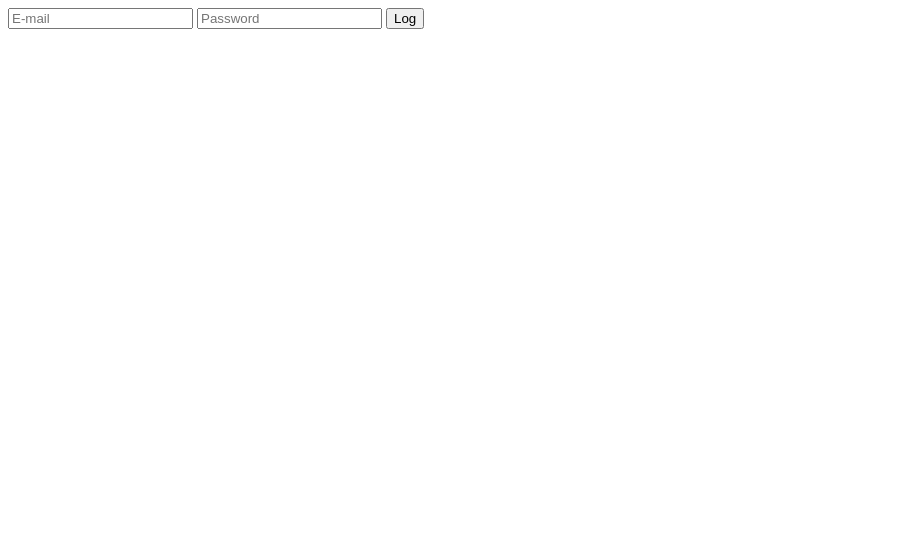
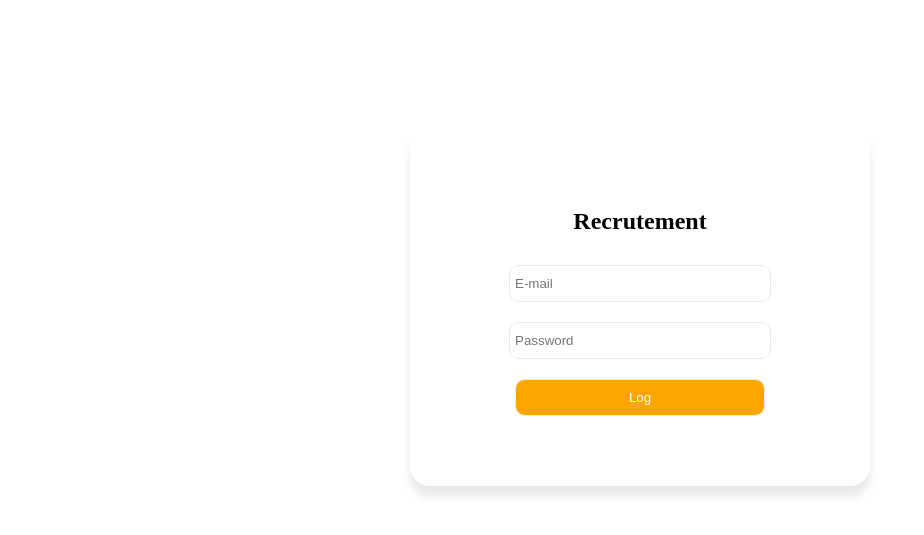
Before and after one commit to JohanKael/recrutement, a CodeIgniter app: the page made by application/views/login.php in a window 1280 px wide. Shown: the top 535 px of the page, without its empty margins (0-924 px from the left). Run offline with CodeIgniter, Linux system fonts and the light colour scheme.

Commit message:
front of the login finished

```diff
--- a/application/controllers/Login_controller.php
+++ b/application/controllers/Login_controller.php
@@ -5,7 +5,7 @@ class Login_controller extends CI_Controller {
 
     public function __construct(){
         parent::__construct();
-        $this->load->model('daà_model', 'dao');
+        $this->load->model('dao_model', 'dao');
     }
 
 	public function index()
--- a/application/views/login.php
+++ b/application/views/login.php
@@ -4,10 +4,12 @@
     <meta charset="UTF-8">
     <meta name="viewport" content="width=device-width, initial-scale=1.0">
     <title>Login</title>
+    <link rel="stylesheet" href="<?php echo base_url("./assets/css/login.css") ?>">
 </head>
 <body>
 
     <form action="<?php echo base_url("login_controller/login") ?>" method="post">
+        <h2>Recrutement</h2>
         <input type="text" name="email" id="" placeholder="E-mail">
         <input type="text" name="password" id="" placeholder="Password">
         <input type="submit" value="Log">
--- /dev/null
+++ b/assets/css/login.css
@@ -0,0 +1,30 @@
+body{
+    display: flex;
+    justify-content: center;
+    margin-top: 10%;
+    height: 100%;
+}
+
+form{
+    display: flex;
+    flex-direction: column;
+    align-items: center;
+    gap: 10px;
+    width: 300px;
+    padding: 60px 80px;
+    box-shadow: 0 10px 10px rgb(232, 232, 232);
+    border-radius: 20px;
+}
+
+input{
+    width: 250px;
+    border: 1px solid rgb(235, 235, 235);
+    padding: 10px 5px;
+    border-radius: 10px;
+    margin-bottom: 10px;
+}
+
+input[type="submit"]{
+    color: white;
+    background-color: orange;
+}
```
Also changed, not shown: 1 other file.
